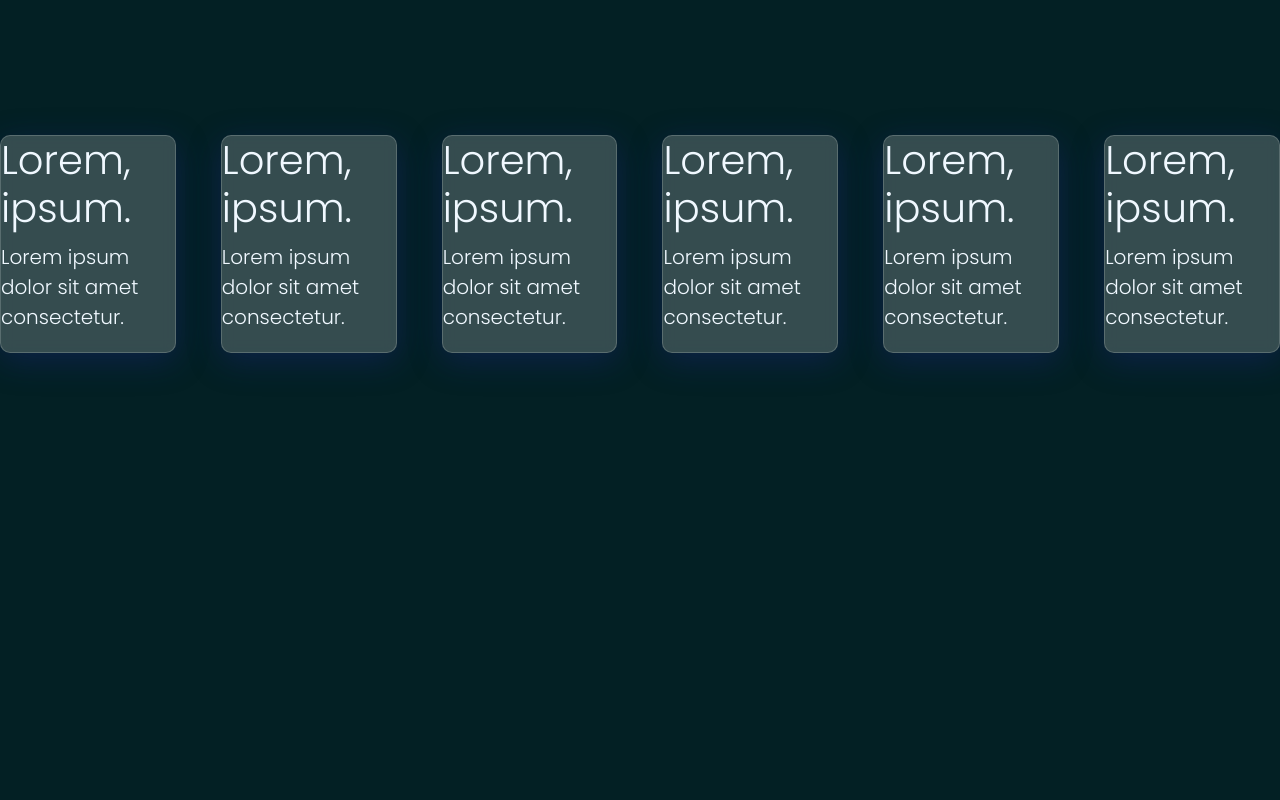
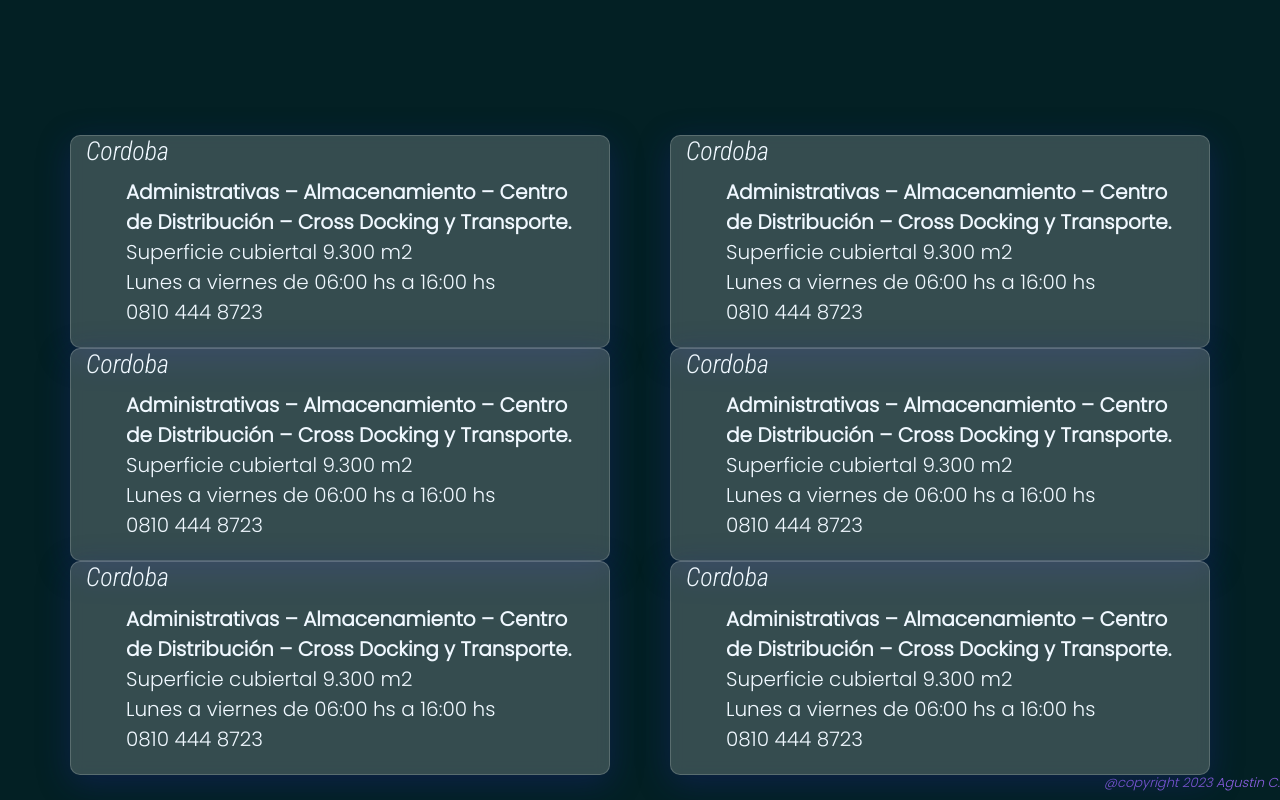
Before and after one commit to AgusCufr3/athenaslogistica, a plain HTML site: page paginas/donde-encontrarnos.html in a window 1280 px wide. Shown: the part 1025-1825 px from the top of the page. Before the commit the page ends 1378 px from the top, so only its background shows below. Drawn offline with nearby package versions, Linux system fonts and the light colour scheme.

Commit message:
procedo con correcciones

```diff
--- a/estilos/estilos.css
+++ b/estilos/estilos.css
@@ -1,5 +1,5 @@
 /* reset*/
-@import url("https://fonts.googleapis.com/css2?family=Dancing+Script:wght@700&display=swap");
+@import url('https://fonts.googleapis.com/css2?family=Dancing+Script:wght@500;700&family=Poppins:wght@300&family=Roboto+Condensed:ital,wght@1,300&display=swap');
 * {
 	margin: 0;
 	padding: 0;
@@ -19,14 +19,12 @@ body {
 		#8d60e6fb 20%,
 		rgba(0, 212, 255, 0.9444152661064426) 97%
     );
-    padding-left: 15px;
 }
 
 .nav-item a {
 	text-decoration: none;
 	color: aliceblue;
 	transition: all 0.5s ease-in-out;
-
 }
 
 .nav-item {
@@ -39,19 +37,27 @@ body {
 	font-size: 2em;
 	color: ghostwhite;
 }
+
 /* Barra navegacion*/
 /* Footer*/
+
 .footertexto {
 	font-size: 13px;
 	font-style: italic;
 }
+
 .footer {
-	position: absolute;
-	bottom: 0;
+	display: flex;
+	justify-content: end;
+	align-items: flex-end;
+	font-family: "Dancing Script", cursive;
+	font-size: 0.5em;
 	color: #8d60e6fb;
 }
+
 /* Footer*/
 /*main index*/
+
 .intro {
 	display: flex;
 	flex-direction: column;
@@ -60,12 +66,15 @@ body {
 	height: 80vh;
 	color: aliceblue;
 }
+
 .texto-intro {
 	width: 80vh;
 }
+
 .intro-titulo {
 	padding: 7px 3px;
 }
+
 .bodyIndex {
 	background-image: url(../multimedia/index-body-img.jpg);
 	background-size: cover;
@@ -76,8 +85,11 @@ body {
 	height: auto;
 	background-color: #211e28;
 }
+
 /*main index*/
+
 /* main consulta*/
+
 .mainConsulta {
 	background-color: #e5e5f7;
 	opacity: 0.8;
@@ -92,6 +104,7 @@ body {
 	display: flex;
 	min-height: 100vh;
 }
+
 .form {
 	background-color: #fff;
 	margin: auto;
@@ -102,19 +115,23 @@ body {
 	box-shadow: 0 5px 10px -5px rgb(0 0 0 / 30%);
 	text-align: center;
 }
+
 .titulo-form {
 	font-size: 2rem;
 	margin-bottom: 0.5rem;
 }
+
 .form-container {
 	margin-top: 3em;
 	display: grid;
 	gap: 2.5em;
 }
+
 .grupo-form {
 	position: relative;
 	--color: #5757577e;
 }
+
 .form-input {
 	width: 100%;
 	background: none;
@@ -149,6 +166,7 @@ body {
 	transform: translateY(10px);
 	transition: transform 0.5s, color 0.3s;
 }
+
 .form-submit {
 	background: #3866f2;
 	color: #fff;
@@ -159,6 +177,7 @@ body {
 	border: none;
 	border-radius: 0.5em;
 }
+
 .form-line {
 	position: absolute;
 	bottom: 0;
@@ -170,24 +189,16 @@ body {
 	transform: left bottom;
 	transition: transform 0.4s;
 }
+
 .form-input:focus ~ .form-line,
 .form-input:not(:placeholder-shown) ~ .form-line {
 	transform: scale(1);
 }
+
 /* main consulta*/
-/* @media*/
-@media (max-width: 425px) {
-	.titulo-form {
-		font-size: 1.8rem;
-	}
-	.bodyIndex {
-		background-image: none;
-	}
-	.texto-intro {
-		width: 35vh;
-	}
-}
+
 /* main donde encontrarnos*/
+
 .titulo_intro {
 	display: flex;
 	flex-direction: column;
@@ -196,15 +207,18 @@ body {
 
 	margin: 150px;
 }
+
 iframe {
 	margin: 5.75em;
 }
+
 .tarjeta_ubi {
 	display: flex;
 	flex-wrap: wrap;
 	align-content: flex-start;
 	gap: 45px;
 }
+
 .tarjeta {
 	width: 250px;
 	background: rgba(255, 255, 255, 0.2);
@@ -217,11 +231,35 @@ iframe {
 	flex-basis: 100px;
 	flex-grow: 1;
 }
+
 h3 {
 	color: aliceblue;
 }
+
 p {
 	color: aliceblue;
 }
 
 /* main donde encontrarnos*/
+.titulo-tarjeta {
+	font-family: 'Roboto Condensed', sans-serif;
+	font-size: 1.3em;
+}
+.indice-tarjeta {
+	text-align: left;
+	list-style: none;
+}
+
+
+/* @media*/
+@media (max-width: 757px) {
+	.titulo-form {
+		font-size: 1.8rem;
+	}
+	.bodyIndex {
+		background-image: none;
+	}
+	.texto-intro {
+		width: 35vh;
+	}
+}
--- a/paginas/donde-encontrarnos.html
+++ b/paginas/donde-encontrarnos.html
@@ -48,34 +48,76 @@
                 <p>Lorem ipsum dolor sit amet consectetur adipisicing elit. Laboriosam est, repellat a optio error.</p>
                 <iframe src="https://www.google.com/maps/embed?pb=!1m18!1m12!1m3!1d464692.5917956895!2d-65.42607796337889!3d-24.50586123390514!2m3!1f0!2f0!3f0!3m2!1i1024!2i768!4f13.1!3m3!1m2!1s0x941bc3074b9bfc23%3A0xb558ff81b0e9d2d4!2sEl%20Mundo%20del%20Plomero%20Salta!5e0!3m2!1ses-419!2sar!4v1674954759478!5m2!1ses-419!2sar" width="600" height="450" style="border:0;" allowfullscreen="" loading="lazy" referrerpolicy="no-referrer-when-downgrade"></iframe>
         </div>
-            <section class="tarjeta_ubi">
-                <div class="tarjeta">
-                    <h2 class="tarjeta-titulo">Lorem, ipsum.</h2>
-                    <p class="tarjeta-texto">Lorem ipsum dolor sit amet consectetur.</p>
+        <div class="container">
+            <div class="row gap-5">
+                <div class="col tarjeta">
+                    <h3 class="titulo-tarjeta">Cordoba</h3>
+                    <ul class="indice-tarjeta">
+                        <li class="dato-tarjeta"></li><b>Administrativas – Almacenamiento – Centro de Distribución – Cross Docking y Transporte.</b></li>
+                        <li>Superficie cubiertal 9.300 m2</li>
+                        <li>Lunes a viernes de 06:00 hs a 16:00 hs</li>
+                        <li>0810 444 8723</li>
+                    </ul>
                 </div>
-                <div class="tarjeta">
-                    <h2 class="tarjeta-titulo">Lorem, ipsum.</h2>
-                    <p class="tarjeta-texto">Lorem ipsum dolor sit amet consectetur.</p>
+                <div class="col tarjeta">
+                    <h3 class="titulo-tarjeta">Cordoba</h3>
+                    <ul class="indice-tarjeta">
+                        <li class="dato-tarjeta"></li><b>Administrativas – Almacenamiento – Centro de Distribución – Cross Docking y Transporte.</b></li>
+                        <li>Superficie cubiertal 9.300 m2</li>
+                        <li>Lunes a viernes de 06:00 hs a 16:00 hs</li>
+                        <li>0810 444 8723</li>
+                    </ul>
                 </div>
-                <div class="tarjeta">
-                    <h2 class="tarjeta-titulo">Lorem, ipsum.</h2>
-                    <p class="tarjeta-texto">Lorem ipsum dolor sit amet consectetur.</p>
+            </div>
+        </div>
+        <div class="container">
+            <div class="row gap-5">
+                <div class="col tarjeta">
+                    <h3 class="titulo-tarjeta">Cordoba</h3>
+                    <ul class="indice-tarjeta">
+                        <li class="dato-tarjeta"></li><b>Administrativas – Almacenamiento – Centro de Distribución – Cross Docking y Transporte.</b></li>
+                        <li>Superficie cubiertal 9.300 m2</li>
+                        <li>Lunes a viernes de 06:00 hs a 16:00 hs</li>
+                        <li>0810 444 8723</li>
+                    </ul>
                 </div>
-                <div class="tarjeta">
-                    <h2 class="tarjeta-titulo">Lorem, ipsum.</h2>
-                    <p class="tarjeta-texto">Lorem ipsum dolor sit amet consectetur.</p>
+                <div class="col tarjeta">
+                    <h3 class="titulo-tarjeta">Cordoba</h3>
+                    <ul class="indice-tarjeta">
+                        <li class="dato-tarjeta"></li><b>Administrativas – Almacenamiento – Centro de Distribución – Cross Docking y Transporte.</b></li>
+                        <li>Superficie cubiertal 9.300 m2</li>
+                        <li>Lunes a viernes de 06:00 hs a 16:00 hs</li>
+                        <li>0810 444 8723</li>
+                    </ul>
                 </div>
-                <div class="tarjeta">
-                    <h2 class="tarjeta-titulo">Lorem, ipsum.</h2>
-                    <p class="tarjeta-texto">Lorem ipsum dolor sit amet consectetur.</p>
+            </div>
+        </div>
+        <div class="container">
+            <div class="row gap-5">
+                <div class="col tarjeta">
+                    <h3 class="titulo-tarjeta">Cordoba</h3>
+                    <ul class="indice-tarjeta">
+                        <li class="dato-tarjeta"></li><b>Administrativas – Almacenamiento – Centro de Distribución – Cross Docking y Transporte.</b></li>
+                        <li>Superficie cubiertal 9.300 m2</li>
+                        <li>Lunes a viernes de 06:00 hs a 16:00 hs</li>
+                        <li>0810 444 8723</li>
+                    </ul>
                 </div>
-                <div class="tarjeta">
-                    <h2 class="tarjeta-titulo">Lorem, ipsum.</h2>
-                    <p class="tarjeta-texto">Lorem ipsum dolor sit amet consectetur.</p>
+                <div class="col tarjeta">
+                    <h3 class="titulo-tarjeta">Cordoba</h3>
+                    <ul class="indice-tarjeta">
+                        <li class="dato-tarjeta"></li><b>Administrativas – Almacenamiento – Centro de Distribución – Cross Docking y Transporte.</b></li>
+                        <li>Superficie cubiertal 9.300 m2</li>
+                        <li>Lunes a viernes de 06:00 hs a 16:00 hs</li>
+                        <li>0810 444 8723</li>
+                    </ul>
                 </div>
-
-            </section>
+            </div>
+        </div>
     </main>
+    <footer class="footer">
+        <h2 class="footertexto">@copyright 2023 Agustin C.</h2>
+    </footer>
     <script src="https://cdn.jsdelivr.net/npm/bootstrap@5.3.0-alpha1/dist/js/bootstrap.bundle.min.js" integrity="sha384-w76AqPfDkMBDXo30jS1Sgez6pr3x5MlQ1ZAGC+nuZB+EYdgRZgiwxhTBTkF7CXvN" crossorigin="anonymous"></script>
 </body>
 </html>
```
Also changed, not shown: index.html (+4 -4 lines), paginas/consulta.html (+3 -0 lines), paginas/servicios.html (+3 -0 lines), paginas/sobre-nosotros.html (+3 -0 lines).
